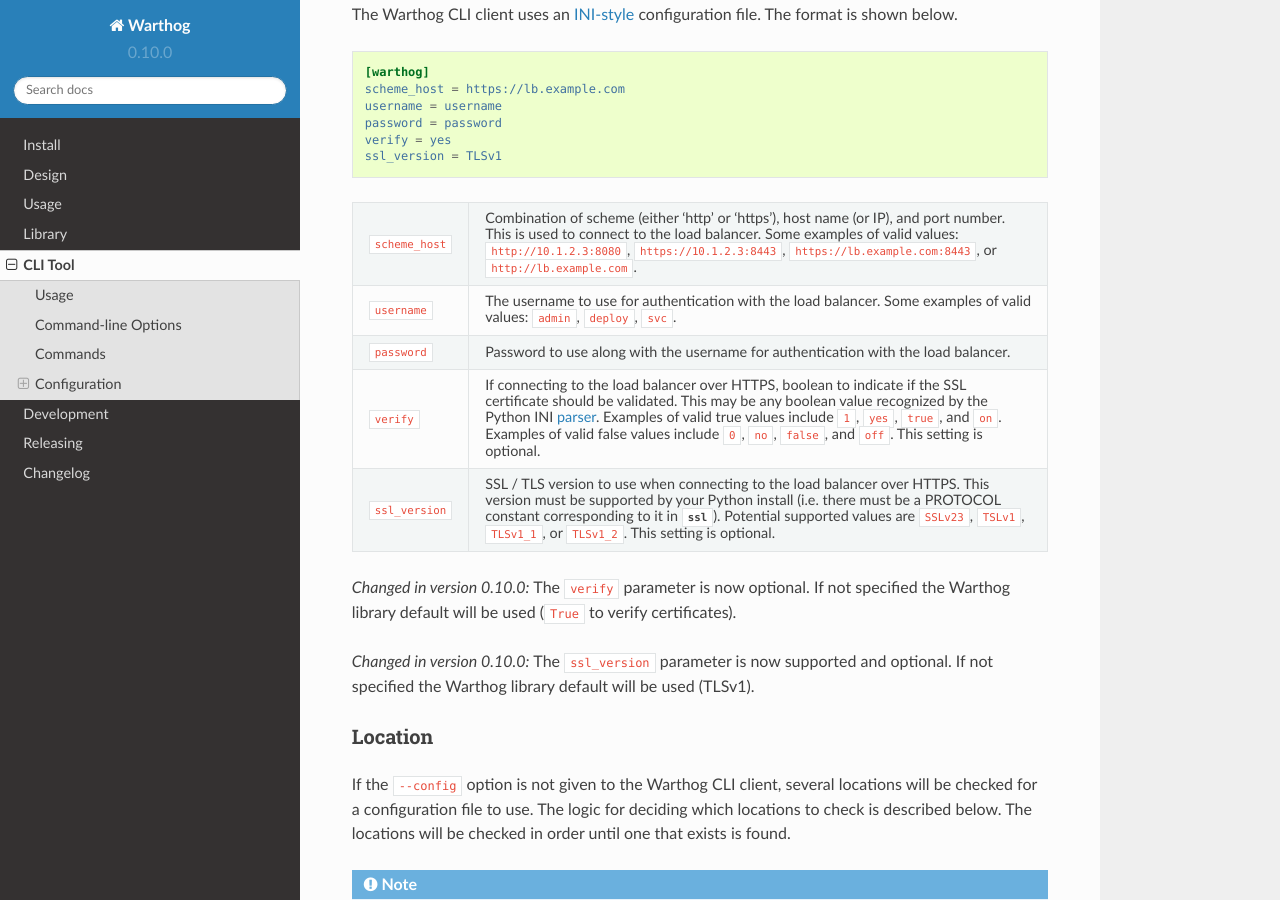
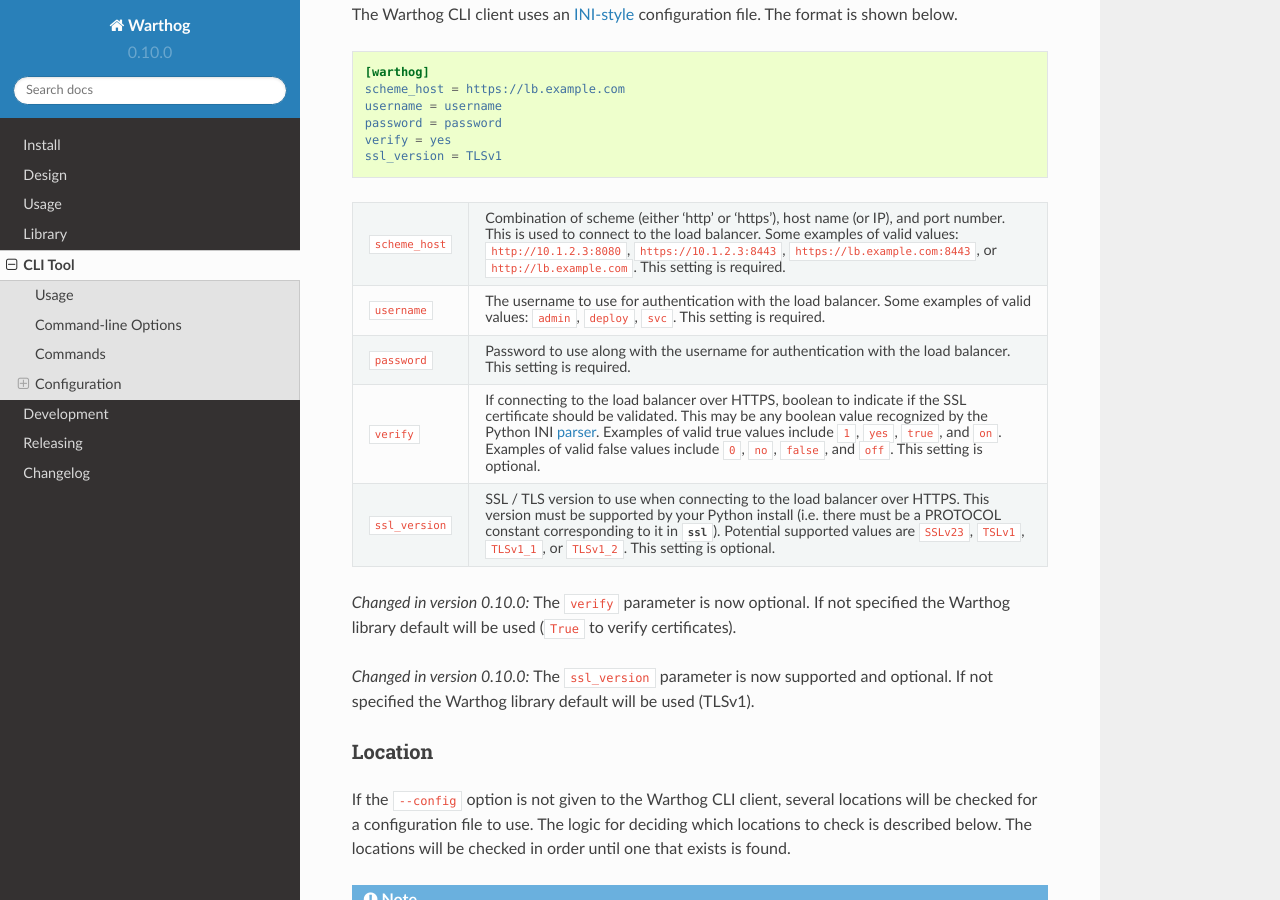
Before and after one commit to smarter-travel-media/warthog, a Sphinx documentation site: the page built from doc/source/cli.rst, in a window 1280 px wide and 900 px high, scrolled down 3537 px. Built offline with Sphinx 7.4.7 and the Read the Docs theme 2.0.0, drawn with Linux system fonts in a browser that asks for light colours.

Commit message:
Note the config settings that are required

```diff
--- a/doc/source/cli.rst
+++ b/doc/source/cli.rst
@@ -200,13 +200,14 @@ The Warthog CLI client uses an INI-style_ configuration file. The format is show
                           and port number. This is used to connect to the load balancer. Some
                           examples of valid values: ``http://10.1.2.3:8080``,
                           ``https://10.1.2.3:8443``, ``https://lb.example.com:8443``, or
-                          ``http://lb.example.com``.
+                          ``http://lb.example.com``. This setting is required.
 
 ``username``              The username to use for authentication with the load balancer. Some
-                          examples of valid values: ``admin``, ``deploy``, ``svc``.
+                          examples of valid values: ``admin``, ``deploy``, ``svc``. This
+                          setting is required.
 
 ``password``              Password to use along with the username for authentication with the
-                          load balancer.
+                          load balancer. This setting is required.
 
 ``verify``                If connecting to the load balancer over HTTPS, boolean to indicate if
                           the SSL certificate should be validated. This may be any boolean value
```
